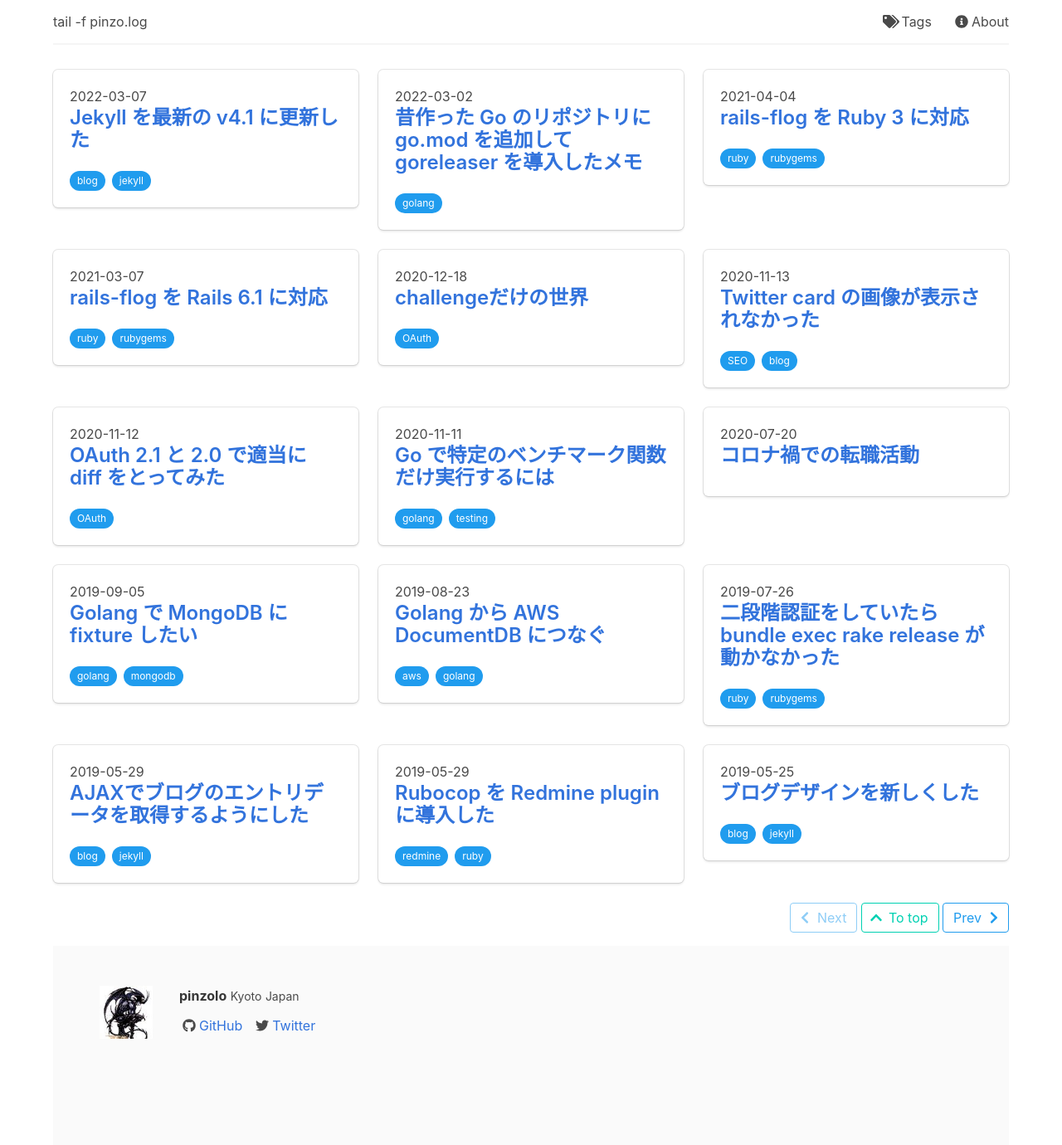
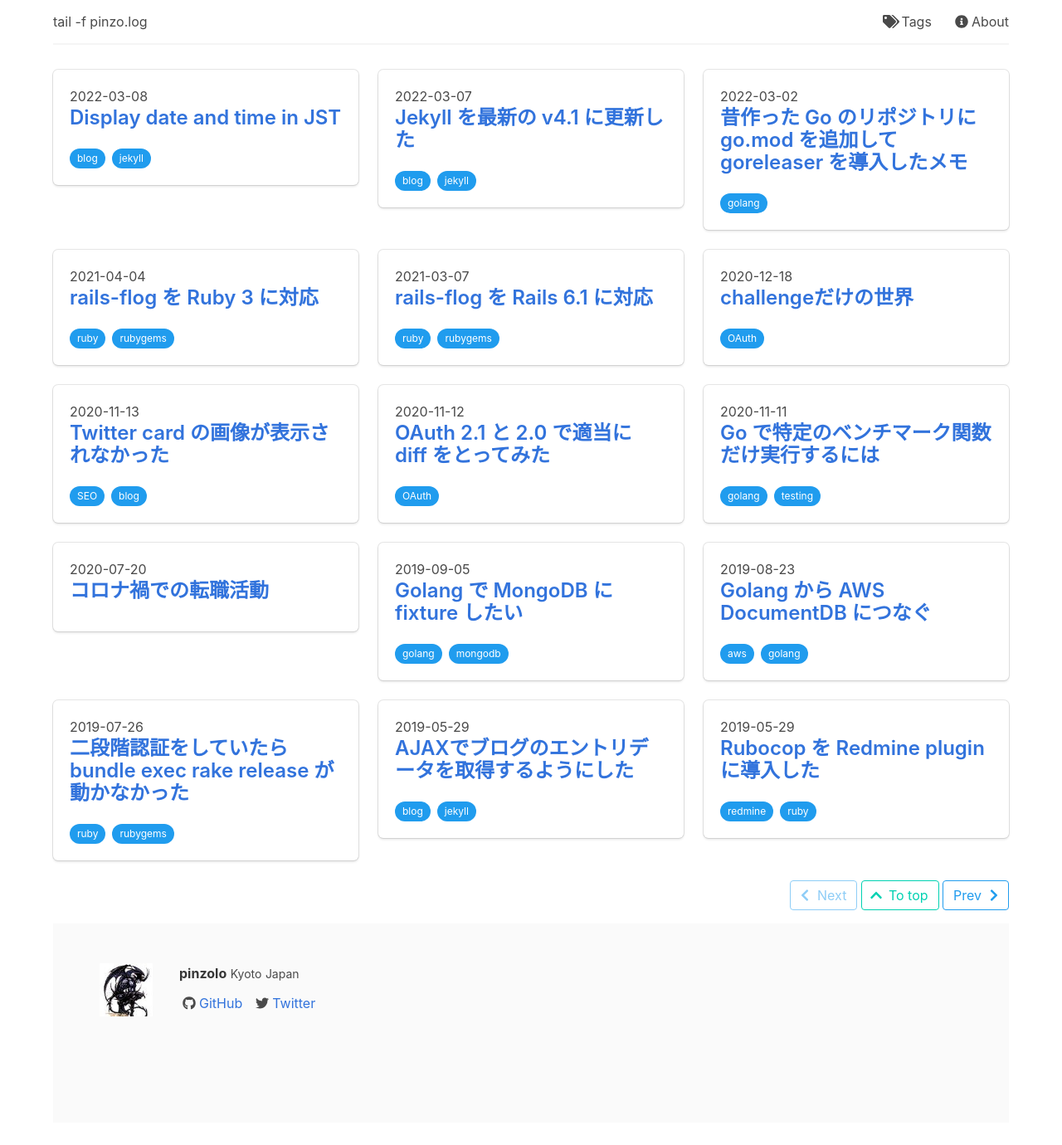
Before and after one commit to pinzolo/pinzolo.github.io, a Jekyll site: the page built from index.html, in a window 1280 px wide. Shown: the whole page at 83% size. Built offline with Jekyll 4.4.1, drawn with Linux system fonts in a browser that asks for light colours; nearby versions of some CDN libraries; the list of posts is cut into pages by our own code; after the commit the page ends 1353 px from its top, so only the background shows below that; some of the changed lines change nothing that is shown.

Commit message:
Add 2022-03-08

```diff
--- /dev/null
+++ b/_posts/2022-03-08-display-date-and-time-in-jst.md
@@ -0,0 +1,28 @@
+---
+layout: post
+title: "Display date and time in JST"
+date: '2022-03-08T10:27:14+0900'
+tags:
+  - blog
+  - jekyll
+---
+
+そういえば blog のことで放置していた件があったのでついでに直した。
+
+何かというと記事の作成日時が UTC で表示されていたのだ。
+
+![before](/assets/img/20220308_before.png)
+
+JavaScript の日付操作ライブラリは今はなにが定番なのかと思ったが [Day\.js](https://day.js.org/) でまだまだよさそう。
+
+で、Day.js を使用するに当たって JavaScript の CDN を複数使用していたのに気づいて [jsDeliver に統一した](https://github.com/pinzolo/pinzolo.github.io/commit/d28770acfde7870f8c00b59942aa775cddfb9a71)
+
+あとは data 属性に値とフォーマットを書き出して、表示処理を入れて終わり。[Display JST by using dayjs · pinzolo/pinzolo\.github\.io@70717d5](https://github.com/pinzolo/pinzolo.github.io/commit/70717d5b6c5e010e7e7a1c5faab30e2faf842380)
+
+![after](/assets/img/20220308_after.png)
+
+うん、ちゃんと変わった。
+
+まあ、コンテンツやタイトルじゃないから JavaScript で動的表示しても SEO 的に問題はないと思う。
+
+タイムゾーンを使えるような plugin を作ってもいいかもしれない。こんな感じのヤツ → [Timezone Conversion in Liquid Templates, for Ruby on Rails](https://docspring.com/blog/posts/timezone-conversion-in-liquid-templates-for-ruby-on-rails/)
--- a/assets/css/style.scss
+++ b/assets/css/style.scss
@@ -91,6 +91,15 @@
   ol {
     padding: .5rem 0 .5rem 1.5rem;
   }
+
+  .img-container {
+    box-shadow: 0 0 3px 1px rgba(0,0,0,0.1) inset;
+
+    img {
+      position: relative;
+      z-index: -1;
+    }
+  }
 }
 
 .pager {
--- a/assets/js/script.js
+++ b/assets/js/script.js
@@ -28,4 +28,12 @@
   postTimeElms.forEach(el => {
     el.innerHTML = dayjs(el.dataset["postTime"]).format(el.dataset["timeFormat"]);
   });
+
+  var images = document.getElementsByTagName("img");
+  Array.prototype.forEach.call(images, img => {
+    console.log(img);
+    if (img.parentNode.tagName === "P") {
+      img.parentNode.classList.add("img-container");
+    }
+  })
 });
```
Also changed, not shown: assets/img/20220308_after.png (added), assets/img/20220308_before.png (added).
